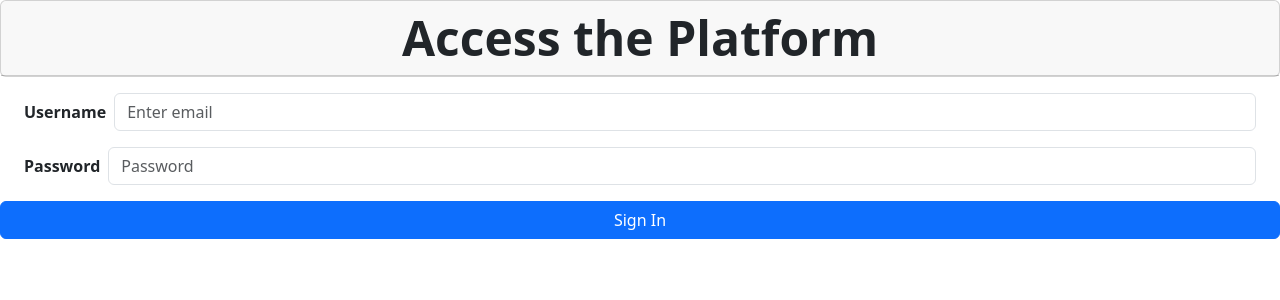
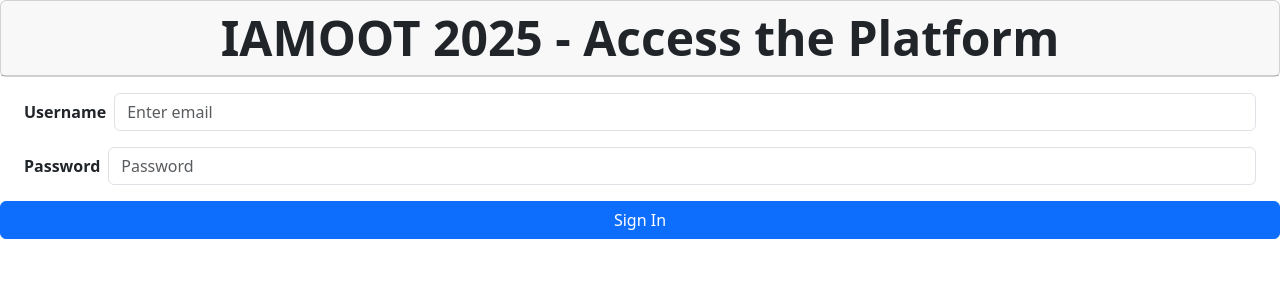
Before and after one commit to AlvaroDSolari19/IAMOOT-FRONTEND, a React (Vite) app: page /login in a window 1280 px wide. Shown: the top 300 px of the page. Built offline with nearby package versions, Linux system fonts and the light colour scheme.

Commit message:
Added IAMOOT 2025 Messages

```diff
--- a/src/pages/HomePage.jsx
+++ b/src/pages/HomePage.jsx
@@ -16,7 +16,7 @@ const HomePage = () => {
 
     return <div className='d-grid gap-2'>
         <Card className='text-center mb-3'>
-            <Card.Header as='h1' className='display-5 fw-bold'>Language Selection</Card.Header>
+            <Card.Header as='h1' className='display-5 fw-bold'>IAMOOT 2025 - Language Selection</Card.Header>
         </Card>
 
         <Button variant='primary' onClick={() => (performLanguageChange('EN', '/login'))}>English</Button>
--- a/src/pages/LoginPage.jsx
+++ b/src/pages/LoginPage.jsx
@@ -35,9 +35,9 @@ const LoginPage = () => {
     };
 
     const pageText = {
-        EN: {mainTitle: 'Access the Platform', theUsername: 'Username', userPlaceholder: 'Enter email', thePassword: 'Password', theButton: 'Sign In'},
-        ES: {mainTitle: 'Acceso a la Plataforma', theUsername: 'Usuario', userPlaceholder: 'Ingrese el correo electronico', thePassword: 'Contraseña', theButton: 'Iniciar Sesion'},
-        POR: {mainTitle: 'Acesse a Plataforma', theUsername: 'Usuário', userPlaceholder: 'Insira o email', thePassword: 'Senha', theButton: 'Entrar'}
+        EN: {mainTitle: 'IAMOOT 2025 - Access the Platform', theUsername: 'Username', userPlaceholder: 'Enter email', thePassword: 'Password', theButton: 'Sign In'},
+        ES: {mainTitle: 'IAMOOT 2025 - Acceso a la Plataforma', theUsername: 'Usuario', userPlaceholder: 'Ingrese el correo electronico', thePassword: 'Contraseña', theButton: 'Iniciar Sesion'},
+        POR: {mainTitle: 'IAMOOOT 2025 - Acesse a Plataforma', theUsername: 'Usuário', userPlaceholder: 'Insira o email', thePassword: 'Senha', theButton: 'Entrar'}
     };
 
     const actualText = pageText[currentLanguage]
```
